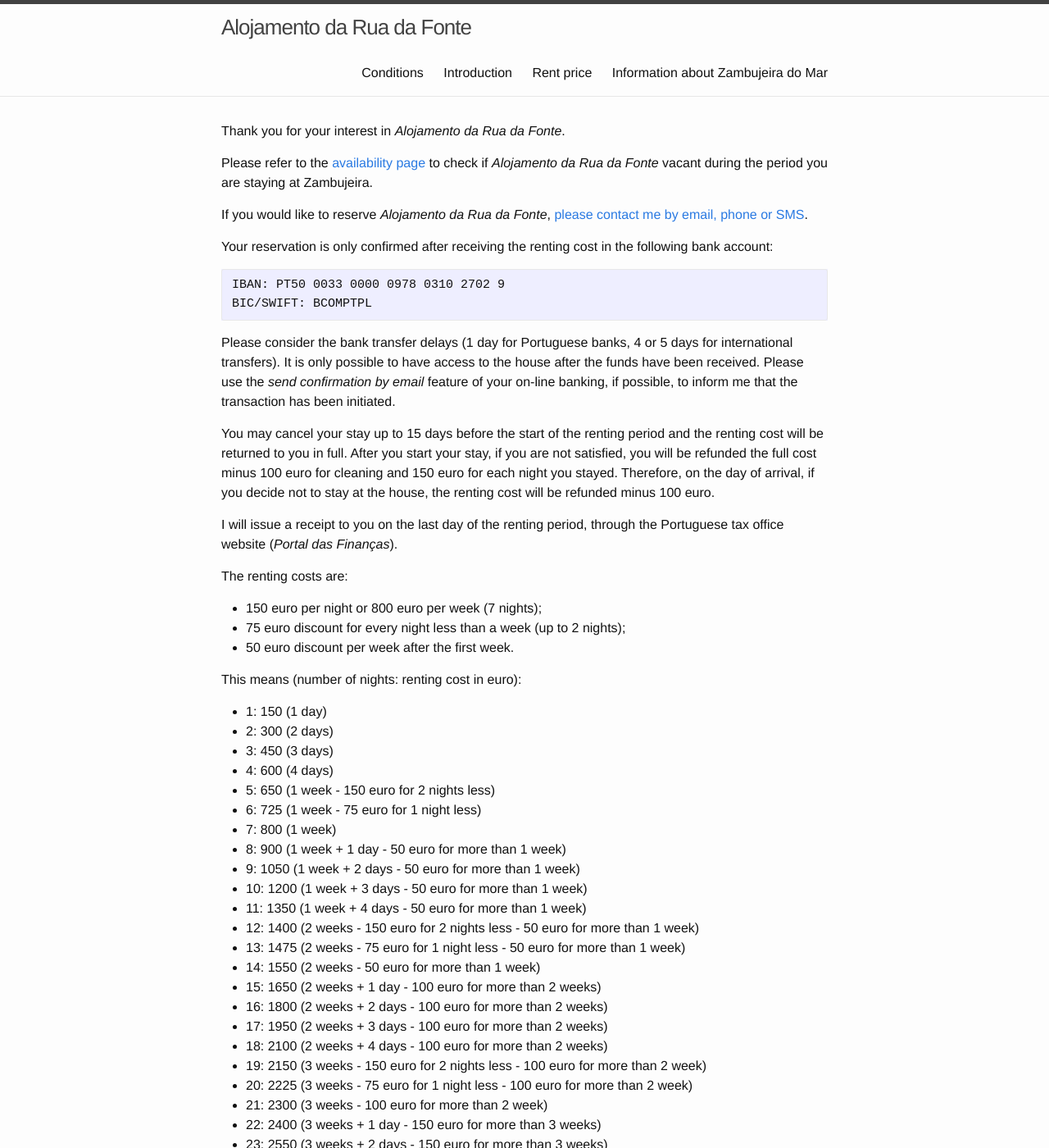
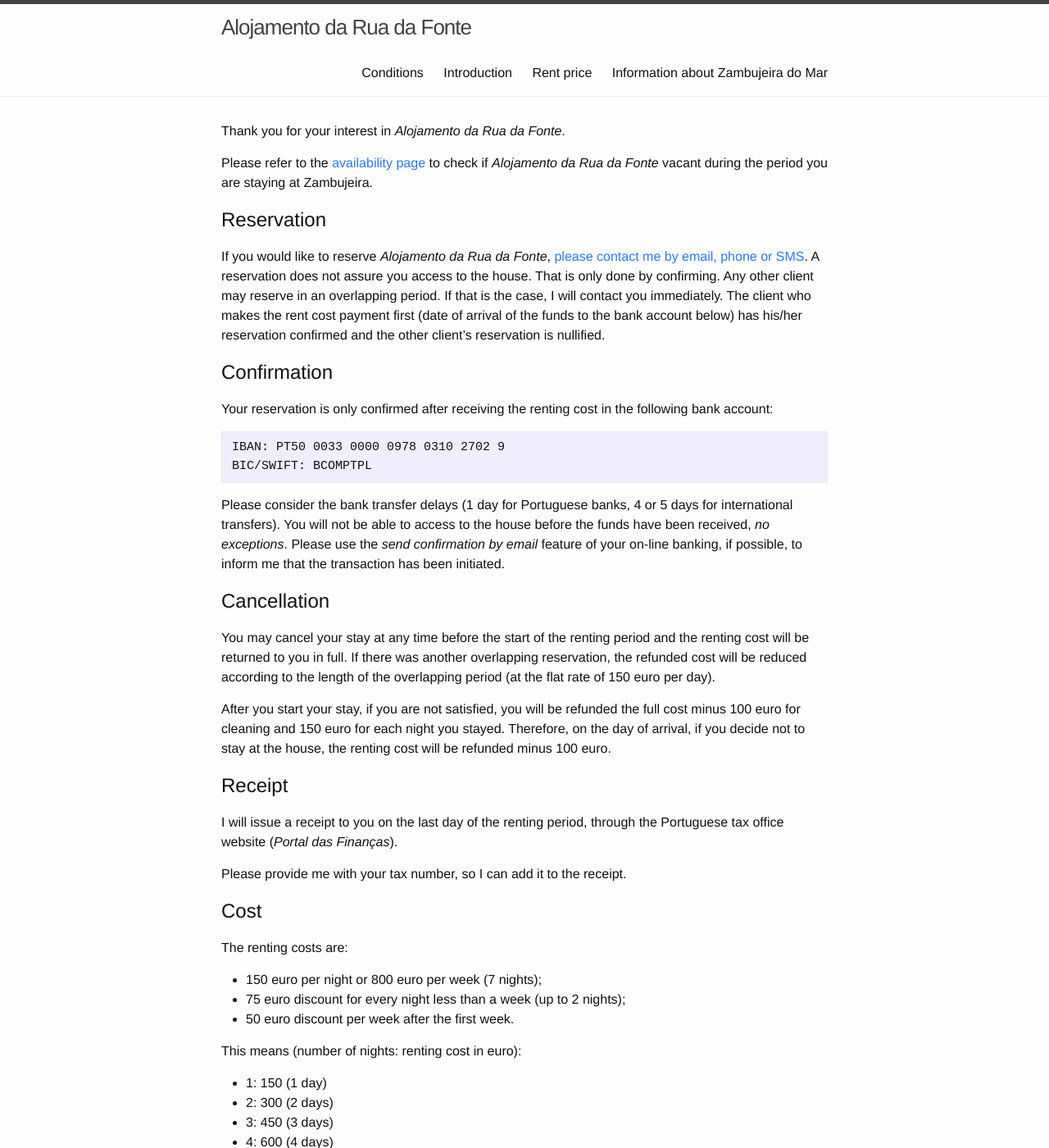
Before and after one commit to jgte/zh, a Jekyll site: the page built from en_price.md, in a window 1280 px wide and 1400 px high. Shown: the whole window at 82% size. Built offline with Jekyll 4.4.1, drawn with Linux system fonts in a browser that asks for light colours; some of the changed text lies outside the part shown.

Commit message:
revised the price page

```diff
--- a/en_price.md
+++ b/en_price.md
@@ -9,18 +9,38 @@ Thank you for your interest in *Alojamento da Rua da Fonte*.
 
 Please refer to the [availability page](http://jgte.github.io/zambujeira/en/#disponibilidade) to check if *Alojamento da Rua da Fonte* vacant during the period you are staying at Zambujeira.
 
-If you would like to reserve *Alojamento da Rua da Fonte*, [please contact me by email, phone or SMS](http://jgte.github.io/zh/en/intro#house-contacts).
+Reservation
+-----------
+
+If you would like to reserve *Alojamento da Rua da Fonte*, [please contact me by email, phone or SMS](http://jgte.github.io/zh/en/intro#house-contacts). A reservation does not assure you access to the house. That is only done by confirming. Any other client may reserve in an overlapping period. If that is the case, I will contact you immediately. The client who makes the rent cost payment first (date of arrival of the funds to the bank account below) has his/her reservation confirmed and the other client's reservation is nullified.
+
+Confirmation
+------------
 
 Your reservation is only confirmed after receiving the renting cost in the following bank account:
 
     IBAN: PT50 0033 0000 0978 0310 2702 9
     BIC/SWIFT: BCOMPTPL
 
-Please consider the bank transfer delays (1 day for Portuguese banks, 4 or 5 days for international transfers). It is only possible to have access to the house after the funds have been received. Please use the *send confirmation by email* feature of your on-line banking, if possible, to inform me that the transaction has been initiated.
+Please consider the bank transfer delays (1 day for Portuguese banks, 4 or 5 days for international transfers). You will not be able to access to the house before the funds have been received, *no exceptions*. Please use the *send confirmation by email* feature of your on-line banking, if possible, to inform me that the transaction has been initiated.
 
-You may cancel your stay up to 15 days before the start of the renting period and the renting cost will be returned to you in full. After you start your stay, if you are not satisfied, you will be refunded the full cost minus 100 euro for cleaning and 150 euro for each night you stayed. Therefore, on the day of arrival, if you decide not to stay at the house, the renting cost will be refunded minus 100 euro.
+Cancellation
+------------
+
+You may cancel your stay at any time before the start of the renting period and the renting cost will be returned to you in full. If there was another overlapping reservation, the refunded cost will be reduced according to the length of the overlapping period (at the flat rate of 150 euro per day).
+
+After you start your stay, if you are not satisfied, you will be refunded the full cost minus 100 euro for cleaning and 150 euro for each night you stayed. Therefore, on the day of arrival, if you decide not to stay at the house, the renting cost will be refunded minus 100 euro.
+
+
+Receipt
+-------
 
 I will issue a receipt to you on the last day of the renting period, through the Portuguese tax office website (*Portal das Finanças*).
+
+Please provide me with your tax number, so I can add it to the receipt.
+
+Cost
+----
 
 The renting costs are:
 - 150 euro per night or 800 euro per week (7 nights);
@@ -57,6 +77,12 @@ This means (number of nights: renting cost in euro):
 - 27: 2975 (3 weeks - 75 euro for 1 night less - 150 euro for more than 3 weeks)
 - 28: 3050 (4 weeks - 150 euro for more than 3 weeks)
 
-The rent price includes cleaning before your arrival, [bed sheets and towels](http://jgte.github.io/zh/en/desc#bed-sheets-and-towels), use of all [appliances](http://jgte.github.io/zh/en/desc#appliances) and [WiFi internet](http://jgte.github.io/zh/en/desc#wifi-internet). You and the guest accompanying you are expeceted to take care not to cause any damage to the house, furniture and appliances. Normal wear and tear of furniture and appliances, including small accidental damages (with a repair cost lower than 200 euro) is covered by the rent cost. If there is excessive or deliberate damage anywhere in the house (indoors and outdoors), furniture or appliances, you will be requested to cover the repair costs. Legal litigation will be initiated in case you refuse.
+What is included
+----------------
+
+The rent price includes cleaning before your arrival, [bed sheets and towels](http://jgte.github.io/zh/en/desc#bed-sheets-and-towels), use of all [appliances](http://jgte.github.io/zh/en/desc#appliances) and [WiFi internet](http://jgte.github.io/zh/en/desc#wifi-internet). You and the guest accompanying you are expected to take care not to cause any damage to the house, furniture and appliances. Normal wear and tear of furniture and appliances, including small accidental damages (with a repair cost lower than 200 euro) is covered by the rent cost. If there is excessive or deliberate damage anywhere in the house (indoors and outdoors), furniture or appliances, you will be requested to cover the repair costs. Legal litigation will be initiated in case you refuse.
+
+Agreement
+---------
 
 You implicitly agree with the statements in this page, as well as the conditions of the house described in [http://jgte.github.io/zh/en/desc](http://jgte.github.io/zh/en/desc), at the time you transfer the rent cost. Failure to read these conditions does not exempt you from agreeing and following them.
```
